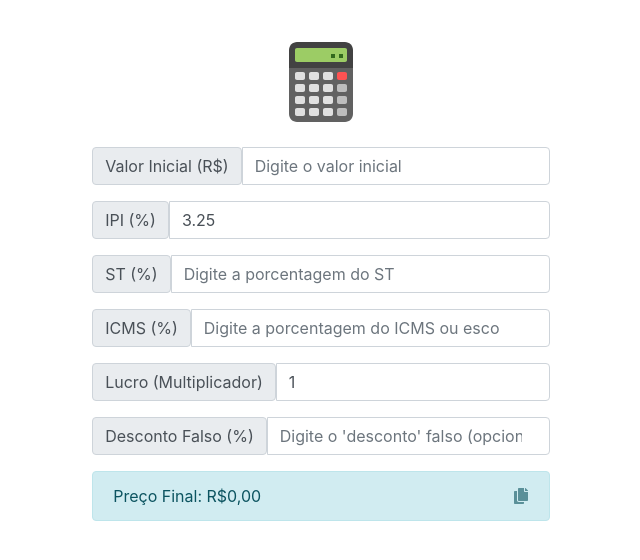
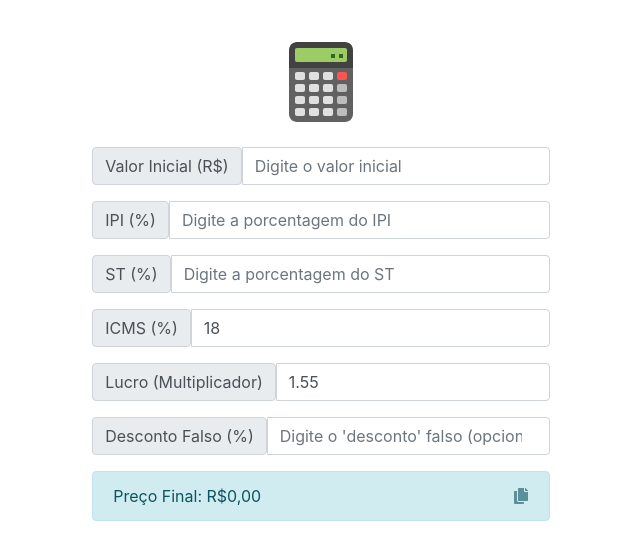
Before and after one commit to EdilandoSaturnino/budget-calculator, a React (Vite) app: page / in a window 1280 px wide. Shown: the top 560 px of the page, without its empty margins (319-959 px from the left). Built offline with nearby package versions, Linux system fonts and the light colour scheme.

Commit message:
Update Form.jsx

```diff
--- a/src/components/Form.jsx
+++ b/src/components/Form.jsx
@@ -4,10 +4,10 @@ import FormInputGroup from "./FormInputGroup";
 
 export function Form() {
   const [valorInicial, setValorInicial] = useState("");
-  const [ipi, setIpi] = useState(3.25);
+  const [ipi, setIpi] = useState("");
   const [st, setSt] = useState("");
-  const [icms, setIcms] = useState("");
-  const [lucro, setLucro] = useState(1);
+  const [icms, setIcms] = useState(18);
+  const [lucro, setLucro] = useState(1.55);
   const [descontoFalso, setDescontoFalso] = useState("");
   const [precoFinal, setPrecoFinal] = useState(0);
   const [isCopied, setIsCopied] = useState(false);
```
